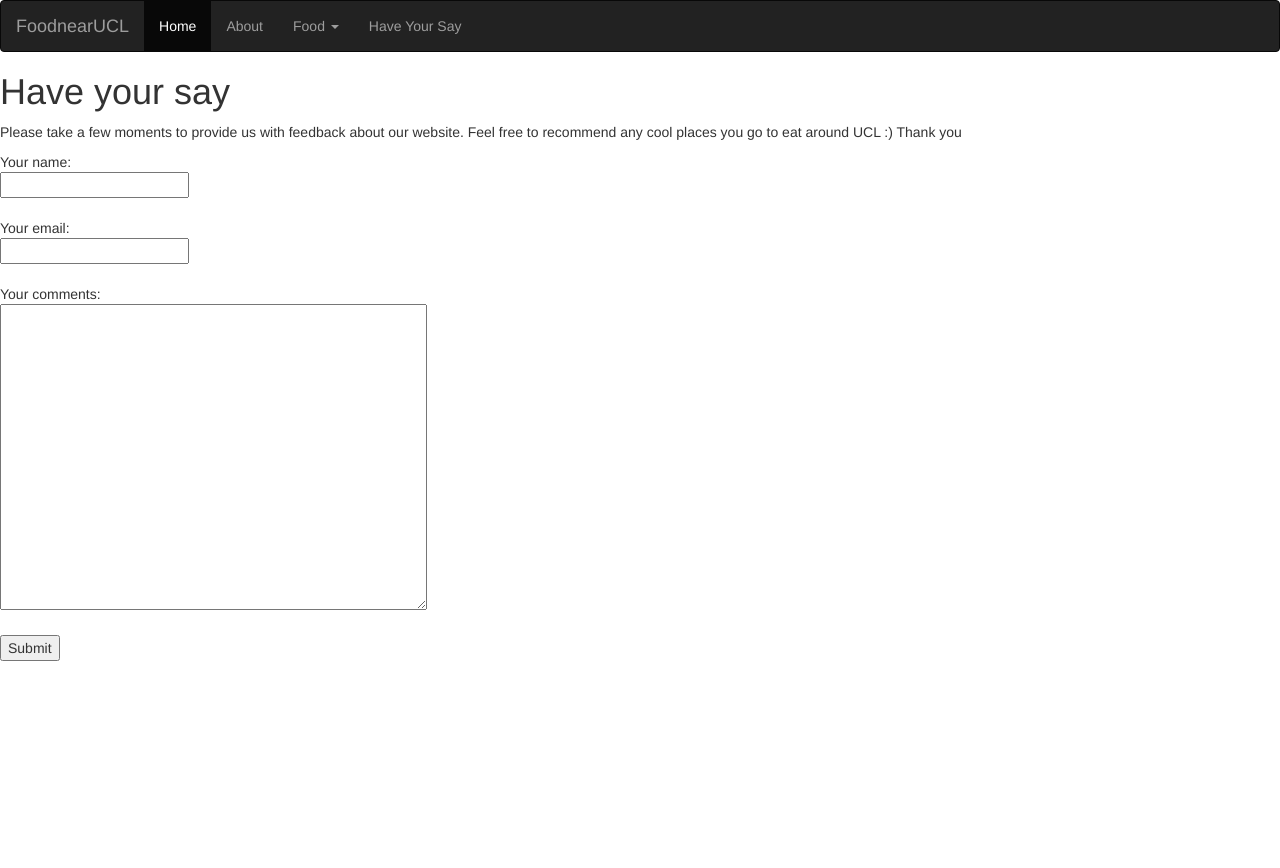
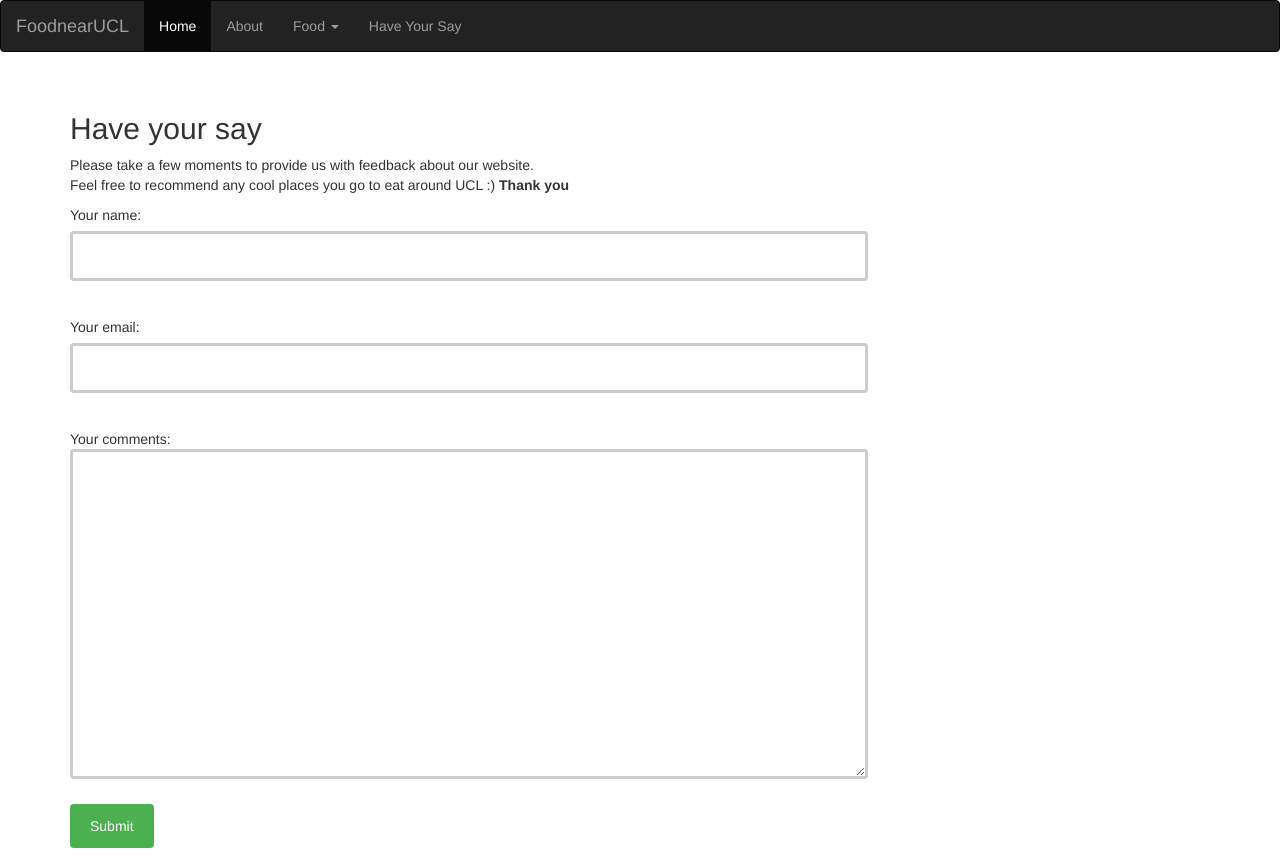
Before and after one commit to olamideab/Food_at_UCL, a plain HTML site: page Haveyoursay.html in a window 1280 px wide. Before the commit the page ends 800 px from the top, so only its background shows below. Drawn offline with nearby package versions, Linux system fonts and the light colour scheme.

Commit message:
haveursay

```diff
--- a/Haveyoursay.html
+++ b/Haveyoursay.html
@@ -4,7 +4,7 @@
 
 <title>Have your say</title>
 
-<link href="css/Haveyoursay.css" rel="stylesheet" >
+<link href="css/main.css" rel="stylesheet" >
 
 </head>
   <head>
@@ -19,9 +19,8 @@
     <link href="css/bootstrap.min.css" rel="stylesheet">
 
 </head>
+
 <body style="background-color:white;">
-
-</body>
 
  <nav class="navbar navbar-inverse">
      <div class="container-fluid">
@@ -46,10 +45,11 @@
      </div>
    </nav>
 
-<body style="background-color:powderblue;">
-<h1>Have your say</h1>
-<p>Please take a few moments to provide us with feedback about our website. Feel free to recommend any cool places you go to eat around UCL :)
- Thank you</p>
+<div class="container">
+
+<h2>Have your say</h2>
+<p>Please take a few moments to provide us with feedback about our website. </br> Feel free to recommend any cool places you go to eat around UCL :)
+ <b>Thank you </b> </p>
 <form action="URL to form script" method="POST">
 
 Your name: <br>
@@ -66,4 +66,6 @@ Your comments: <br>
 <input type="submit" value="Submit">
 
 </form>
+</div>
 </body>
+</html>
--- a/css/main.css
+++ b/css/main.css
@@ -37,3 +37,32 @@
 .dropdown:hover .dropbtn {
     background-color: #3e8e41;
 }
+
+.container {
+    border-radius: 5px;
+    padding: 20px;
+}
+
+input[type=submit] {
+    background-color: #4CAF50;
+    color: white;
+    padding: 12px 20px;
+    border: none;
+    border-radius: 4px;
+    cursor: pointer;
+}
+
+input[type=submit]:hover {
+    background-color: #45a049;
+}
+
+input[type=text], select, textarea {
+    width: 70%;
+    padding: 12px;
+    border: 3px solid #ccc;
+    border-radius: 4px;
+    box-sizing: border-box;
+    margin-top: 6px;
+    margin-bottom: 16px;
+    resize: vertical;
+}
```
